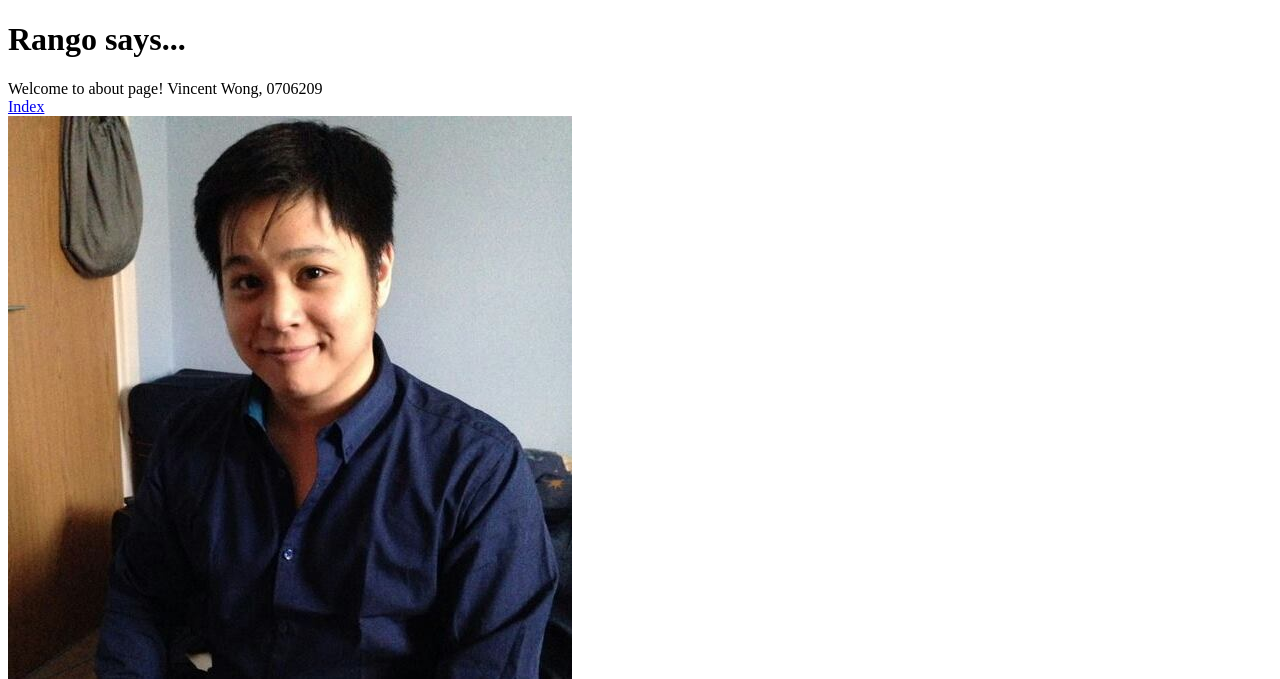
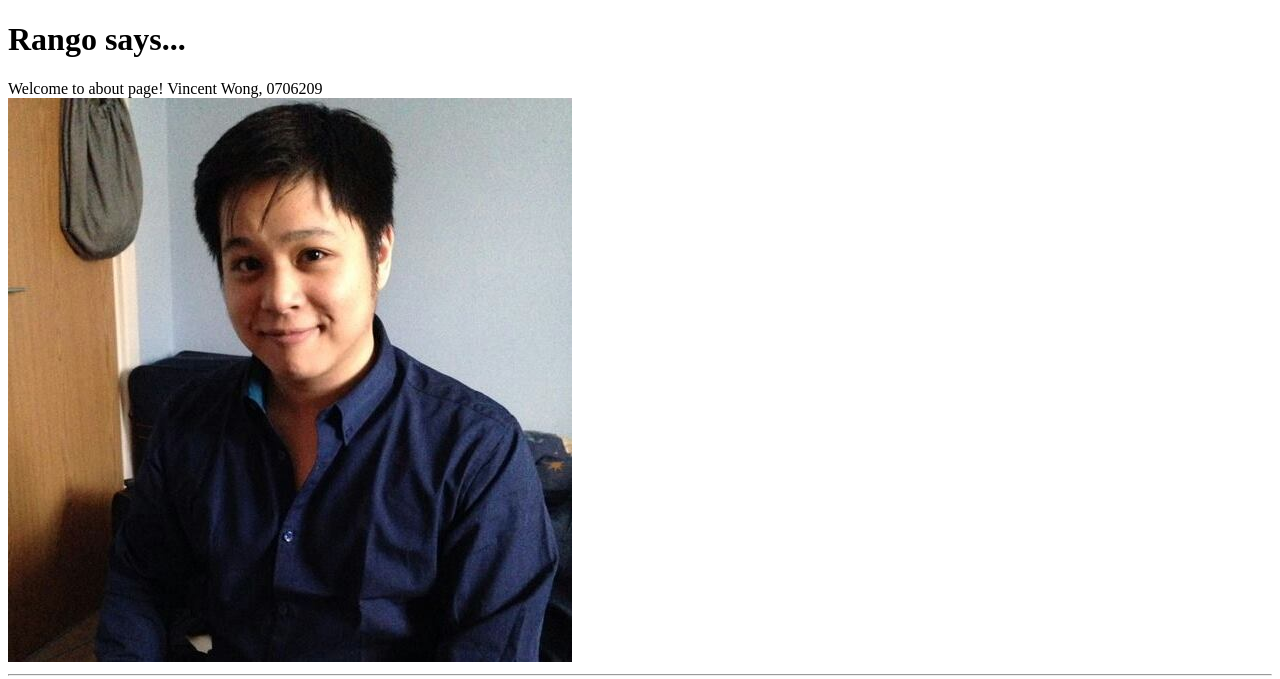
Before and after one commit to 0706209w/tangowithdjango, a Django app: page /about/ in a window 1280 px wide. Shown: the top 679 px of the page. Run offline with Django 3.2, Linux system fonts and the light colour scheme.

Commit message:
Chapter 10 complete

```diff
--- a/code/tango_with_django_project/templates/rango/about.html
+++ b/code/tango_with_django_project/templates/rango/about.html
@@ -7,7 +7,6 @@
 {% block body_block %}
         <h1>Rango says...</h1>
         Welcome to about page! Vincent Wong, 0706209 <strong>{{ boldmessage }}</strong><br />
-         <a href="/rango/">Index</a><br />
 		<img src="/static/images/thisisme.jpg" alt="Picture of me" /> <!-- New line -->
 
 {% endblock %}
```
